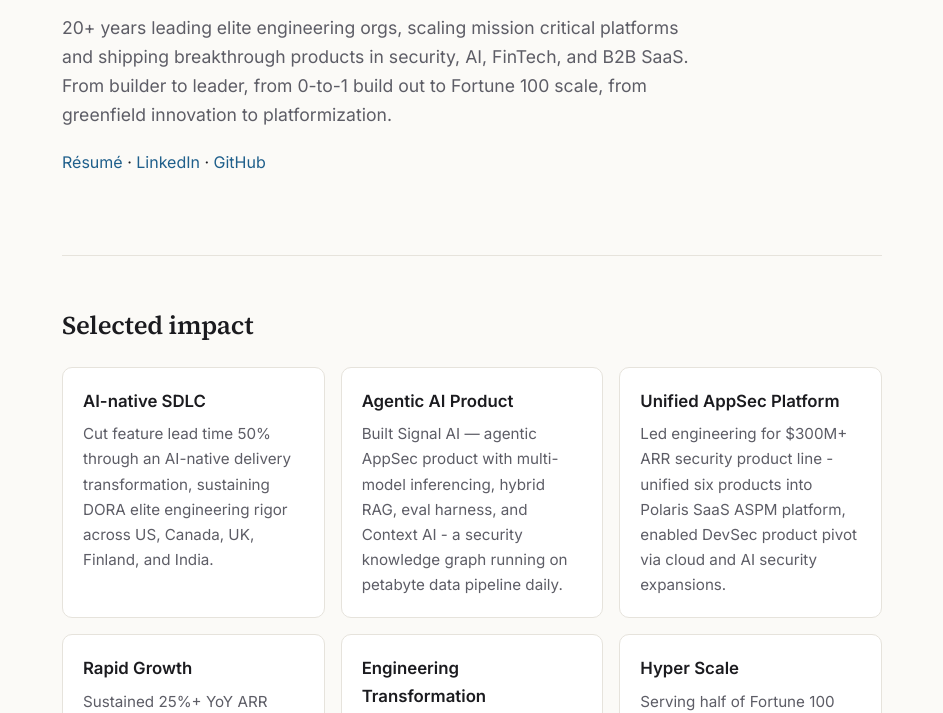
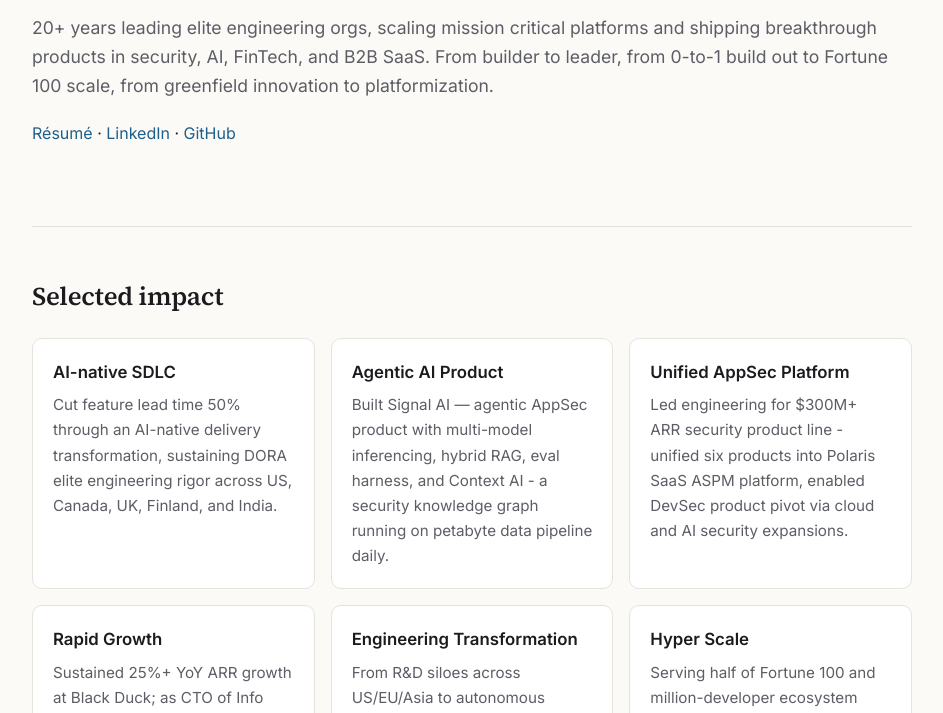
Before and after one commit to kimmawla/kimmawla.github.io, an Astro site: page / in a window 1280 px wide. Shown: the part 229-942 px from the top of the page, without its empty margins (168-1111 px from the left). Built offline with nearby package versions, Linux system fonts and the light colour scheme; Astro itself is replaced by a stand-in of ours.

Commit message:
update landing page and resume

```diff
--- a/src/layouts/Base.astro
+++ b/src/layouts/Base.astro
@@ -39,7 +39,7 @@ const { title = `${profile.name} — ${profile.title}`, description = profile.ta
   }
   * { box-sizing: border-box; }
   body { margin: 0; background: var(--bg); color: var(--fg); font: 16px/1.65 Inter, system-ui, sans-serif; }
-  .wrap { max-width: 860px; margin: 0 auto; padding: 0 20px; }
+  .wrap { max-width: 920px; margin: 0 auto; padding: 0 20px; }
   a { color: var(--accent); text-decoration: none; }
   a:hover { text-decoration: underline; }
   h1, h2 { font-family: 'Source Serif 4', Georgia, serif; font-weight: 600; letter-spacing: -0.01em; }
--- a/src/pages/index.astro
+++ b/src/pages/index.astro
@@ -63,7 +63,7 @@ import { profile, impact, experience, projects, writing } from '../data/site';
 <style>
   .hero { padding: 56px 0 64px; }
   .role { font-size: 1.15rem; font-weight: 500; margin: 0 0 16px; }
-  .lede { font-size: 1.1rem; color: var(--muted); max-width: 640px; margin: 0 0 20px; }
+  .lede { font-size: 1.1rem; color: var(--muted); max-width: 860px; margin: 0 0 20px; }
   .xp { padding-left: 18px; margin: 0 0 16px; }
   .xp li { margin-bottom: 6px; }
   a.card:hover { text-decoration: none; border-color: var(--accent); }
```
